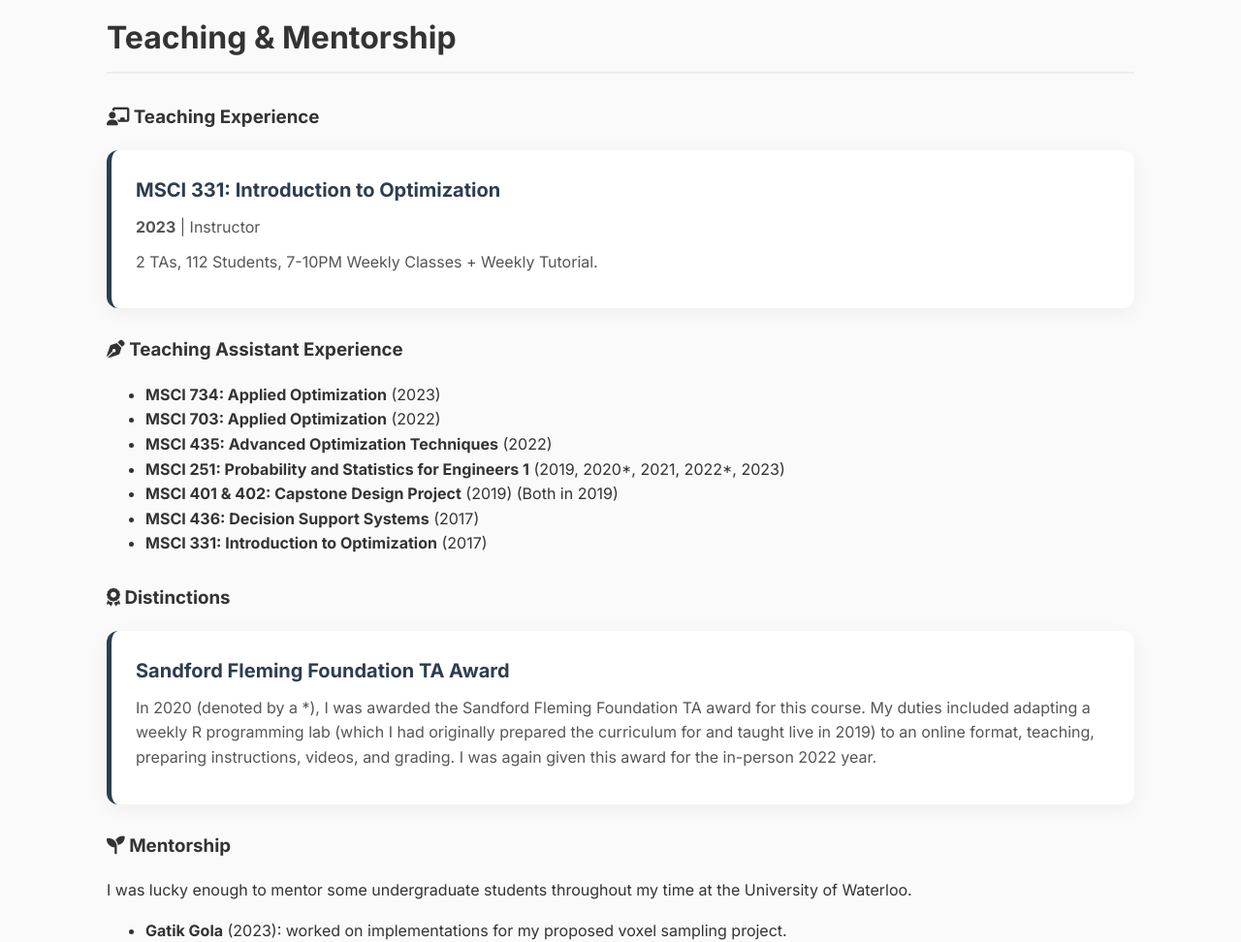
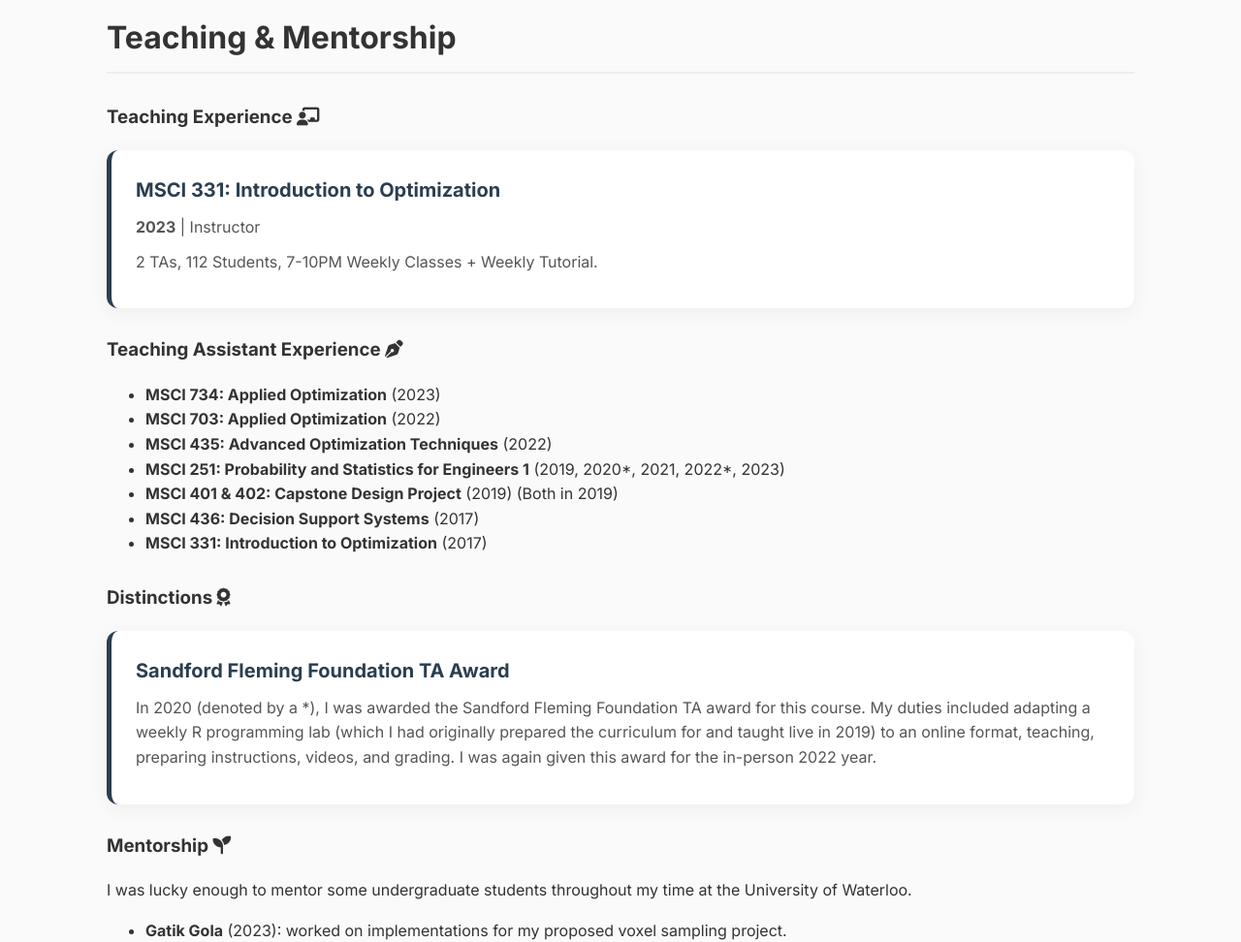
Before and after one commit to DaniRip/DaniRip.github.io, a Jekyll site: the page built from teaching.md, in a window 1280 px wide. Shown: the part 438-1410 px from the top of the page at 97% size. Built offline with Jekyll 4.4.1, drawn with Linux system fonts in a browser that asks for light colours.

Commit message:
Update teaching.md switch icon side

```diff
--- a/teaching.md
+++ b/teaching.md
@@ -4,7 +4,7 @@ title: Teaching & Mentorship
 permalink: /teaching/
 ---
 
-### <i class="fas fa-chalkboard-user"></i> Teaching Experience
+### Teaching Experience <i class="fas fa-chalkboard-user"></i>
 
 {% for job in site.data.teaching.teaching_experience %}
 <div class="card">
@@ -14,7 +14,7 @@ permalink: /teaching/
 </div>
 {% endfor %}
 
-### <i class="fas fa-pen-nib"></i> Teaching Assistant Experience
+### Teaching Assistant Experience <i class="fas fa-pen-nib"></i>
 
 <ul>
 {% for job in site.data.teaching.ta_experience %}
@@ -25,7 +25,7 @@ permalink: /teaching/
 {% endfor %}
 </ul>
 
-### <i class="fas fa-award"></i> Distinctions
+### Distinctions <i class="fas fa-award"></i>
 
 {% for item in site.data.teaching.distinctions %}
 <div class="card">
@@ -34,7 +34,7 @@ permalink: /teaching/
 </div>
 {% endfor %}
 
-### <i class="fas fa-seedling"></i> Mentorship
+### Mentorship <i class="fas fa-seedling"></i>
 
 I was lucky enough to mentor some undergraduate students throughout my time at the University of Waterloo.
 
```
